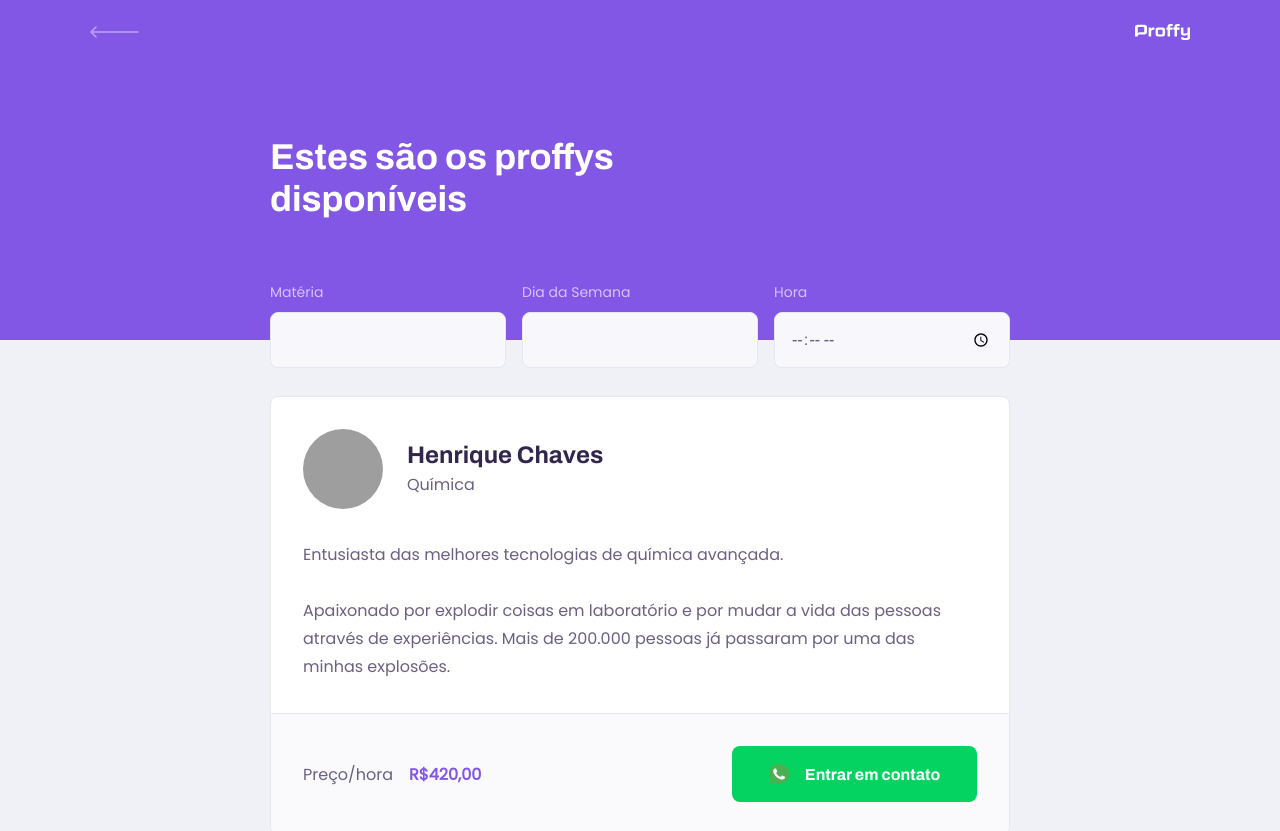
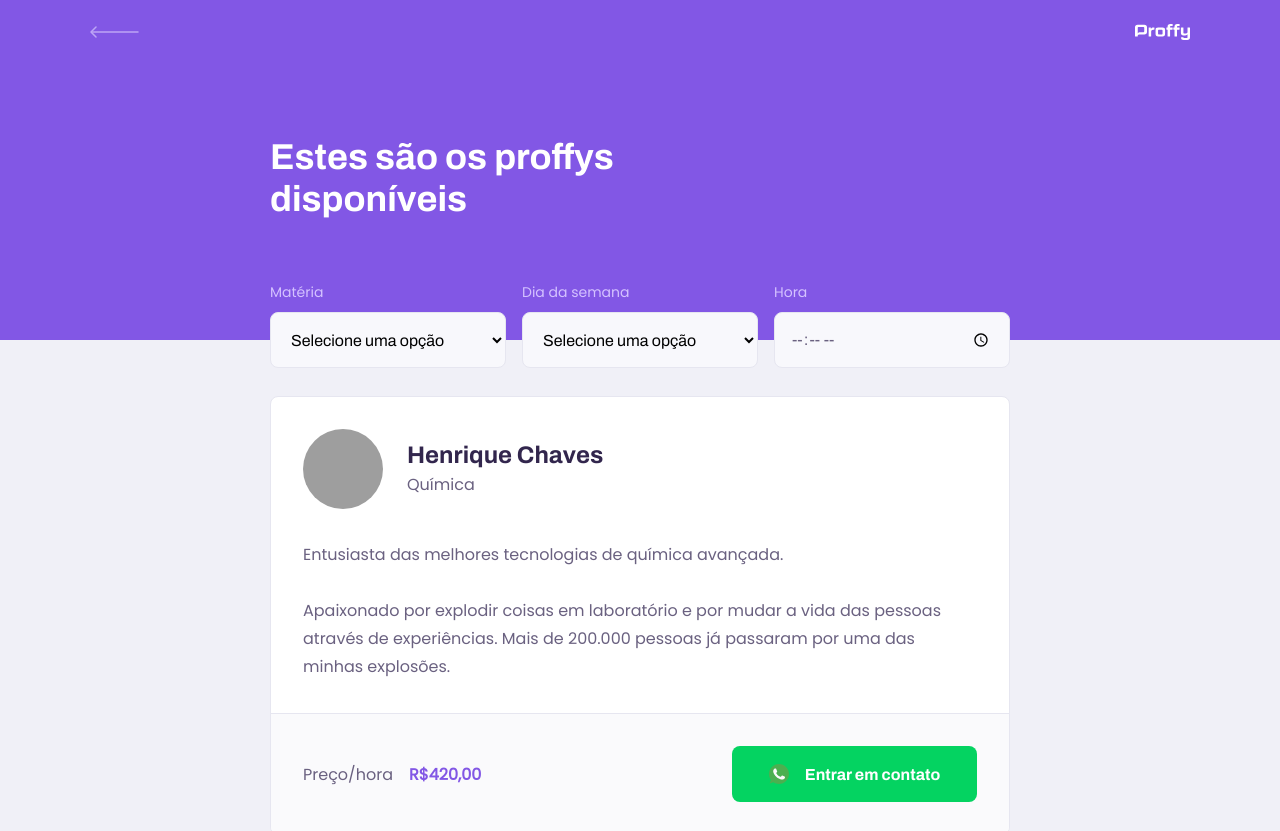
Before and after one commit to henriquechavesm/proffy-booster, a React (Create React App) app in the folder web/: page /study in a window 1280 px wide. Shown: the top 831 px of the page. Built offline with nearby package versions, Linux system fonts and the light colour scheme; grey boxes are pictures that could not be loaded.

Commit message:
Update TeacherList page with Select components

```diff
--- a/web/src/pages/TeacherList/index.tsx
+++ b/web/src/pages/TeacherList/index.tsx
@@ -3,7 +3,7 @@
 import PageHeader from "../../components/PageHeader";
 import TeacherItem from "../../components/TeacherItem";
 import Input from "../../components/Input";
-
+import Select from "../../components/Select";
 
 import "./styles.css";
 
@@ -12,9 +12,34 @@
     <div id="page-teacher-list" className="container">
       <PageHeader title="Estes são os proffys disponíveis">
         <form id="search-teachers">
-          <Input name="subject" label="Matéria" />
-          <Input name="week-day" label="Dia da Semana" />
-          <Input name="time" label="Hora" type="time"/>
+          <Select
+            name="subject"
+            label="Matéria"
+            options={[
+              { value: "Artes", label: "Artes" },
+              { value: "Biologia", label: "Biologia" },
+              { value: "Educação Física", label: "Educação Física" },
+              { value: "Geografia", label: "Geografia" },
+              { value: "História", label: "História" },
+              { value: "Química", label: "Química" },
+              { value: "Matemática", label: "Matemática" },
+              { value: "Português", label: "Português" },
+            ]}
+          />
+          <Select
+            name="week-day"
+            label="Dia da semana"
+            options={[
+              { value: "0", label: "Domingo" },
+              { value: "1", label: "Segunda-feira" },
+              { value: "2 Física", label: "Terça-feira" },
+              { value: "3", label: "Quarta-feira" },
+              { value: "4", label: "Quinta-feira" },
+              { value: "5", label: "Sexta-feira" },
+              { value: "6", label: "Sábado" },
+            ]}
+          />
+          <Input name="time" label="Hora" type="time" />
         </form>
       </PageHeader>
       <main>
--- a/web/src/pages/TeacherList/styles.css
+++ b/web/src/pages/TeacherList/styles.css
@@ -29,7 +29,8 @@
         bottom: -28px;
     }
 
-    #search-teachers .input-block + .input-block {
+    #search-teachers .input-block + .input-block,
+    #search-teachers .select-block + .select-block {
         margin-top: 0;
     }
 
```
